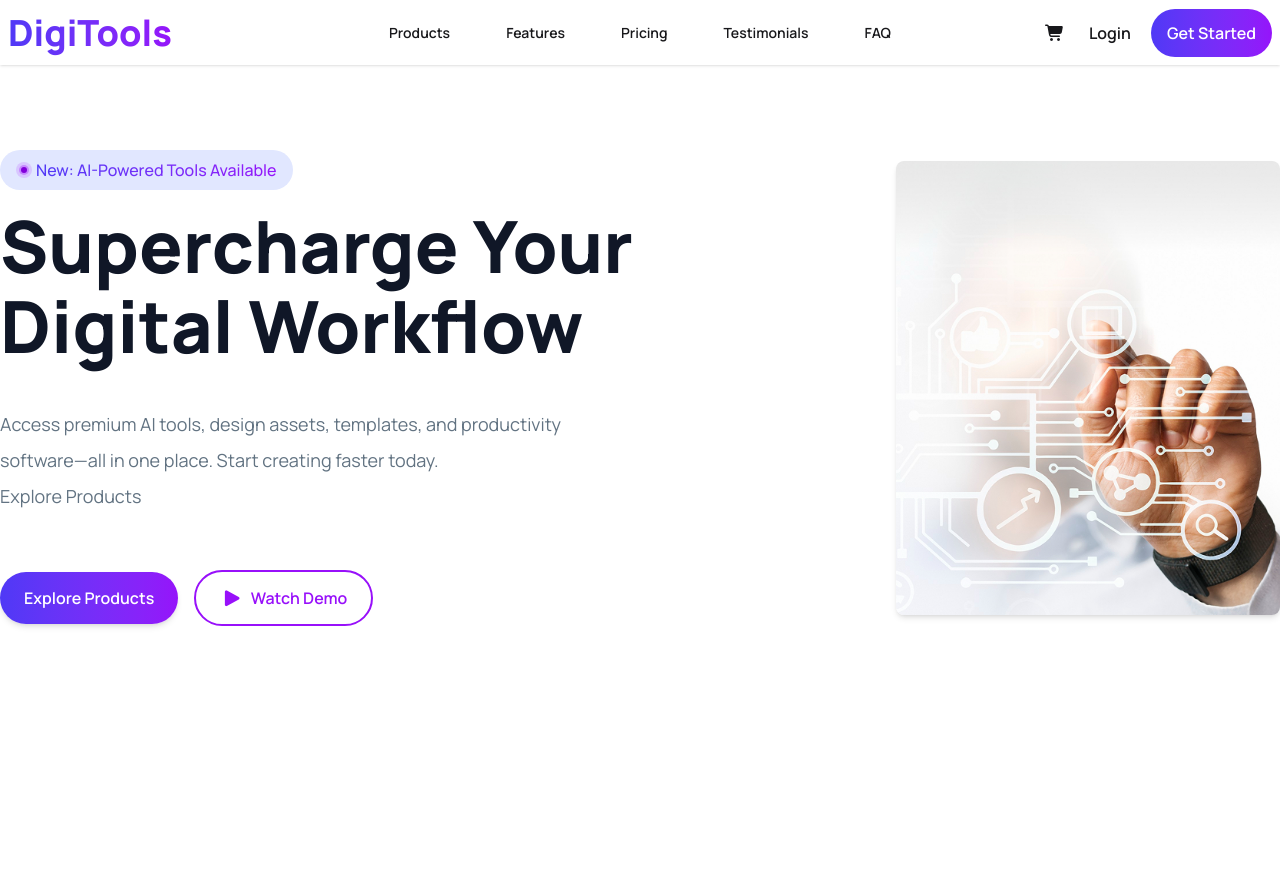
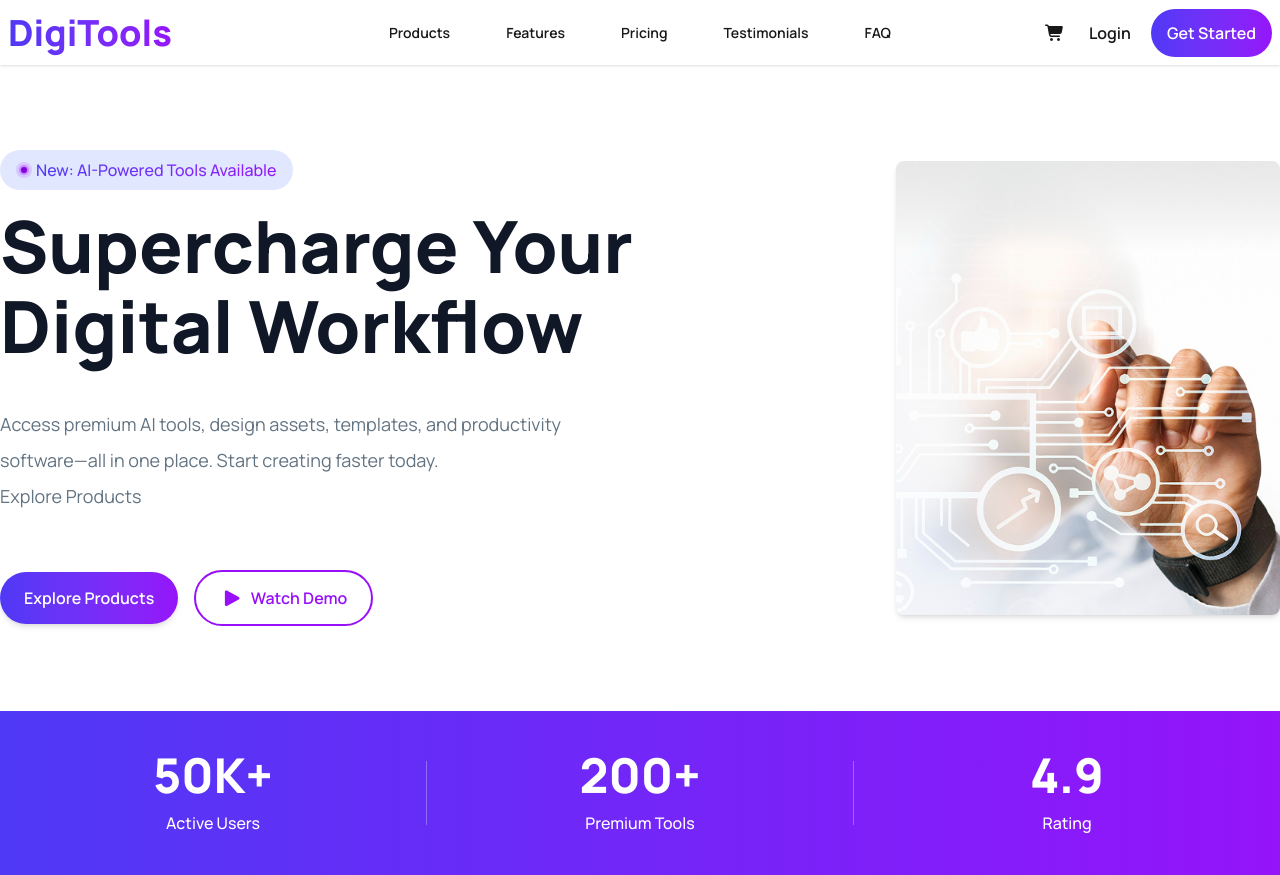
Before and after one commit to shuvr0shishir/DigiTools, a React (Vite) app: page / in a window 1280 px wide. Before the commit the page ends 800 px from the top, so only its background shows below. Built offline with nearby package versions, Linux system fonts and the light colour scheme.

Commit message:
Stats Section done

```diff
--- a/src/App.jsx
+++ b/src/App.jsx
@@ -1,6 +1,7 @@
 import './App.css'
 import Banner from './components/Banner/Banner'
 import Navbar from './components/Navbar/Navbar'
+import StatsSection from './components/StatsSection/StatsSection'
 
 function App() {
 
@@ -11,6 +12,7 @@ function App() {
       </header>
       <main>
         <Banner />
+        <StatsSection />
       </main>
     </>
   )
--- a/src/components/Banner/Banner.jsx
+++ b/src/components/Banner/Banner.jsx
@@ -3,7 +3,7 @@ import bannerImg from '../../assets/banner.png';
 
 const Banner = () => {
     return (
-        <div className=" container mx-auto bg-base-100 my-5 sm:my-[85px]">
+        <section className=" container mx-auto bg-base-100 my-5 sm:my-[85px]">
             <div className="banner-contant flex justify-between items-center  flex-col sm:flex-row-reverse gap-4">
                 <div className='banner-img text-center'>
                     <img
@@ -65,7 +65,7 @@ const Banner = () => {
 
                 </div>
             </div>
-        </div>
+        </section>
     );
 };
 
--- /dev/null
+++ b/src/components/StatsSection/StatsSection.jsx
@@ -0,0 +1,32 @@
+import React from 'react';
+
+const StatsSection = () => {
+    return (
+        <section className="StatsSection gradient-bg py-10">
+
+            <div className="container mx-auto flex justify-between items-center text-center text-white">
+                <div className="flex-1">
+                    <h2 className="text-3xl sm:text-5xl font-extrabold">50K+</h2>
+                    <p className="mt-3 font-medium">Active Users</p>
+                </div>
+
+                <div className="w-px h-16 bg-white/30"></div>
+
+                <div className="flex-1">
+                    <h2 className="text-3xl sm:text-5xl font-extrabold">200+</h2>
+                    <p className="mt-3 font-medium">Premium Tools</p>
+                </div>
+
+                <div className="w-px h-16 bg-white/30"></div>
+
+                <div className="flex-1">
+                    <h2 className="text-3xl sm:text-5xl font-extrabold">4.9</h2>
+                    <p className="mt-3 font-medium">Rating</p>
+                </div>
+            </div>
+
+        </section>
+    );
+};
+
+export default StatsSection;
```
